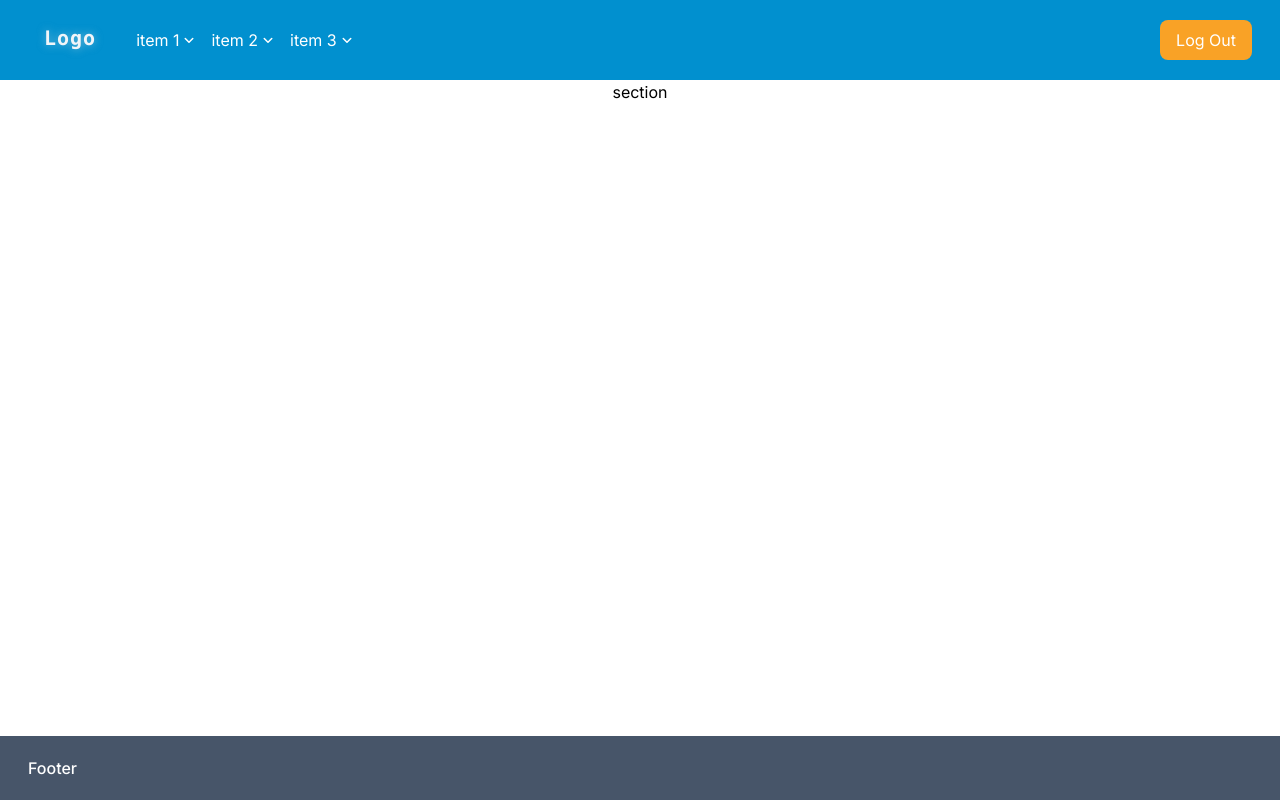
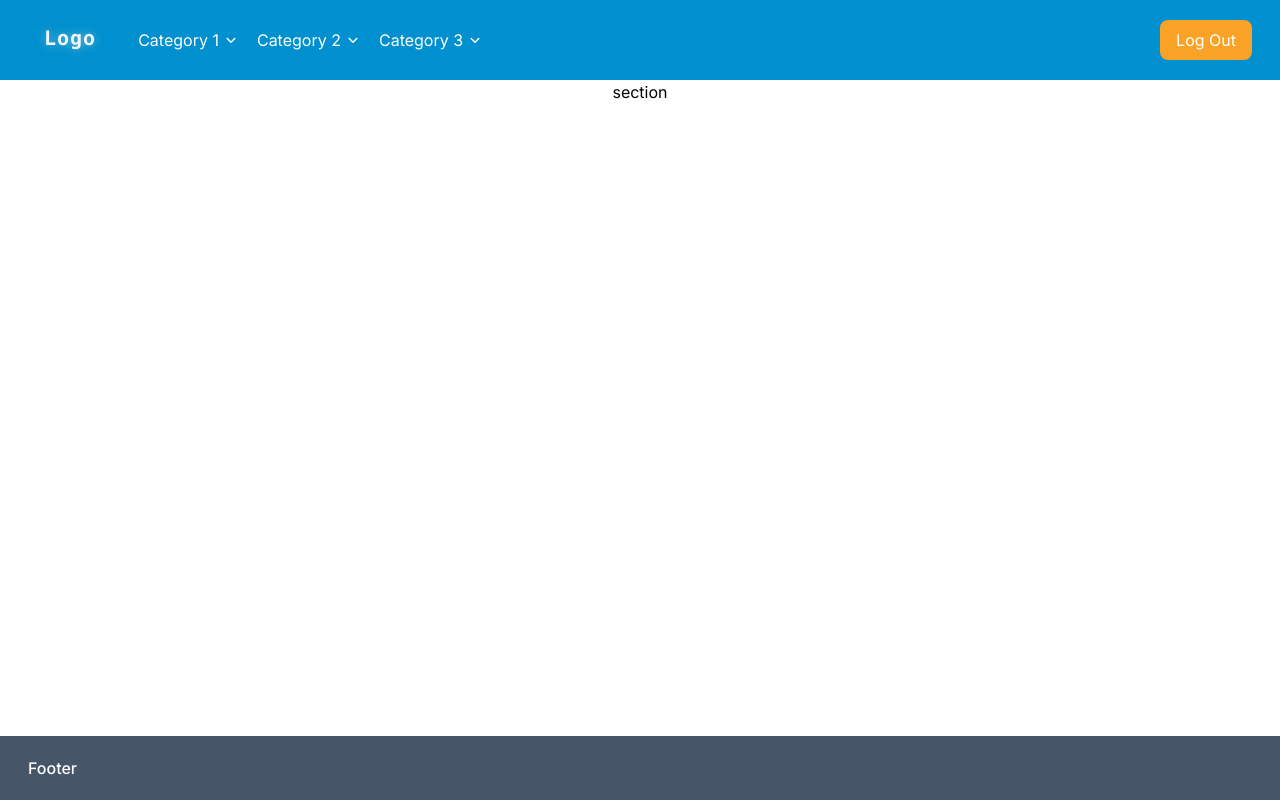
Before and after one commit to SunkissedWitch/basic-login-app, a Next.js app: page / in a window 1280 px wide. Built offline with nearby package versions, Linux system fonts and the light colour scheme.

Commit message:
added categories to navbar with expandable menu

```diff
--- a/src/components/Header/index.jsx
+++ b/src/components/Header/index.jsx
@@ -1,6 +1,16 @@
+import Link from "next/link"
 import { CarretDown } from "../Icons/CarretDown"
+import { fill, times } from "lodash"
 
 export const Header = () => {
+  const categories = fill(new Array(3), {
+    title: 'Category',
+    subCategories: fill(new Array(3), {
+        title: 'Sub_category',
+        href: '/'
+      })
+  })
+
   return (
     <header className='w-full bg-[#0190cf] text-white py-5 px-2.5 sm:px-5 md:px-7 flex flex-row justify-between'>
       <div className='px-4 py-2'>
@@ -8,14 +18,61 @@ export const Header = () => {
           Logo
         </p>
       </div>
-      <div className='flex-grow group/navigation hidden md:flex flex-row justify-start items-baseline px-4 py-2'>
-        <div className='px-2 flex flex-row items-center no-underline hover:underline underline-offset-2'>item 1<CarretDown className='w-3 h-3 ml-1'/></div>
-        <div className='px-2 flex flex-row items-center no-underline hover:underline underline-offset-2'>item 2<CarretDown className='w-3 h-3 ml-1'/></div>
-        <div className='px-2 flex flex-row items-center no-underline hover:underline underline-offset-2'>item 3<CarretDown className='w-3 h-3 ml-1'/></div>
+      <div className='flex-grow hidden md:flex flex-row justify-start items-baseline px-4'>
+        {times(categories.length, (upTime) => (
+          <div className="group/navigation relative" key={`category-${categories[upTime].title}-${upTime + 1}`}>
+            <Link href={'/'} className='px-2.5 py-2 flex flex-row items-center no-underline hover:underline underline-offset-2'>
+              {categories[upTime].title} {upTime + 1}
+              <CarretDown className='w-3 h-3 ml-1.5' />
+            </Link>
+            <div
+              className='group-hover/navigation:block hidden absolute right-0 bg-neutral-100 text-sky-800 shadow-sm shadow-neutral-400 rounded-lg rounded-tr-none before:absolute before:h-0 before:w-0 before:border-b-8 before:border-r-8 before:border-l-8 before:border-solid before:border-neutral-100 before:border-x-transparent before:-top-2 before:right-2'
+            >
+              <ul className='min-w-max'>
+                {times(categories[upTime].subCategories.length, (subTime) => (
+                  <li
+                    key={`subcategory-${categories[upTime].subCategories[subTime].title}-${upTime}-${subTime}`}
+                    className='flex first:rounded-t-lg first:rounded-tr-none last:rounded-b-lg hover:text-neutral-950 hover:bg-neutral-500 hover:bg-opacity-30'>
+                    <Link href={categories[upTime].subCategories[subTime].href} className="px-4 py-2">
+                      {categories[upTime].subCategories[subTime].title} {subTime + 1}
+                    </Link>
+                  </li>
+                ))}
+              </ul>
+            </div>
+          </div>
+        ))}
       </div>
-      <div>
-        <button className='rounded-lg bg-[#f9a226] flex flex-row justify-center items-center py-2 px-4 text-white text-opacity-100  hover:text-opacity-95 hover:bg-[#e5931d] transition-all'>Log Out</button>
+      <div className='flex-grow md:flex-grow-0'>
+        <button className='rounded-lg bg-[#f9a226] flex flex-row justify-center items-center py-2 px-4 text-white text-opacity-100  hover:text-opacity-95 hover:bg-[#e5931d] transition-all ms-auto'>Log Out</button>
       </div>
+      {/* <div className="md:hidden group/menu">
+        <button className='rounded-lg flex flex-row justify-center items-center py-2 px-4 text-white text-opacity-100  hover:text-opacity-95 transition-all'>Menu</button>
+        <div className="hidden group-hover/menu:flex flex-col justify-between absolute right-0  bg-neutral-100 text-sky-800 shadow-sm shadow-neutral-400 rounded-lg rounded-tr-none">
+        {times(categories.length, (upTime) => (
+          <div className="group/navigation relative w-[10rem] first:rounded-t-lg first:rounded-tr-none last:rounded-b-lg hover:text-neutral-950 hover:bg-neutral-500 hover:bg-opacity-30" key={`category-${categories[upTime].title}-${upTime + 1}`}>
+            <div
+              className='group-hover/navigation:block hidden absolute top-3 right-[10rem] bg-neutral-100 text-sky-800 shadow-sm shadow-neutral-400 rounded-lg rounded-tr-none'
+            >
+              <ul className='min-w-max'>
+                {times(categories[upTime].subCategories.length, (subTime) => (
+                  <li
+                    key={`subcategory-${categories[upTime].subCategories[subTime].title}-${upTime}-${subTime}`}
+                    className='flex first:rounded-t-lg first:rounded-tr-none last:rounded-b-lg hover:text-neutral-950 hover:bg-neutral-500 hover:bg-opacity-30'>
+                    <Link href={categories[upTime].subCategories[subTime].href} className="px-4 py-2">
+                      {categories[upTime].subCategories[subTime].title} {subTime + 1}
+                    </Link>
+                  </li>
+                ))}
+              </ul>
+            </div>
+            <Link href={'/'} className='px-2.5 py-2 flex flex-row items-center justify-center flex-wrap'>
+              {categories[upTime].title} {upTime + 1}
+            </Link>
+          </div>
+        ))}
+        </div>
+      </div> */}
     </header>
   )
 }
--- a/src/components/Icons/CarretDown.js
+++ b/src/components/Icons/CarretDown.js
@@ -1,7 +1,7 @@
 export const CarretDown = (props) => {
   return (
     <svg {...props} viewBox="0 0 12 12" fill="none" xmlns="http://www.w3.org/2000/svg">
-      <path d="M9.75 4.5L6 8.25L2.25 4.5" stroke="white" stroke-width="1.5" stroke-linecap="round" stroke-linejoin="round"/>
+      <path d="M9.75 4.5L6 8.25L2.25 4.5" stroke="white" strokeWidth="1.5" strokeLinecap="round" strokeLinejoin="round"/>
     </svg>
   )
 }
```
